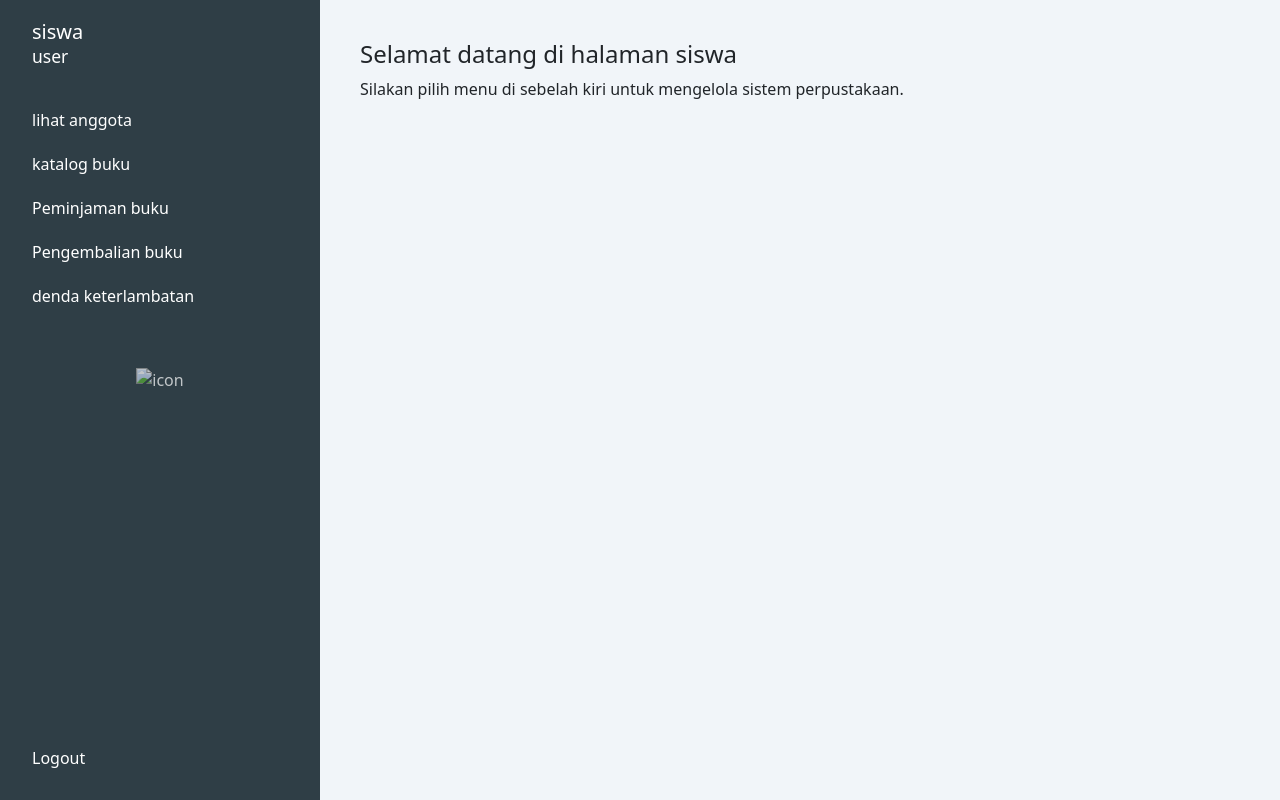
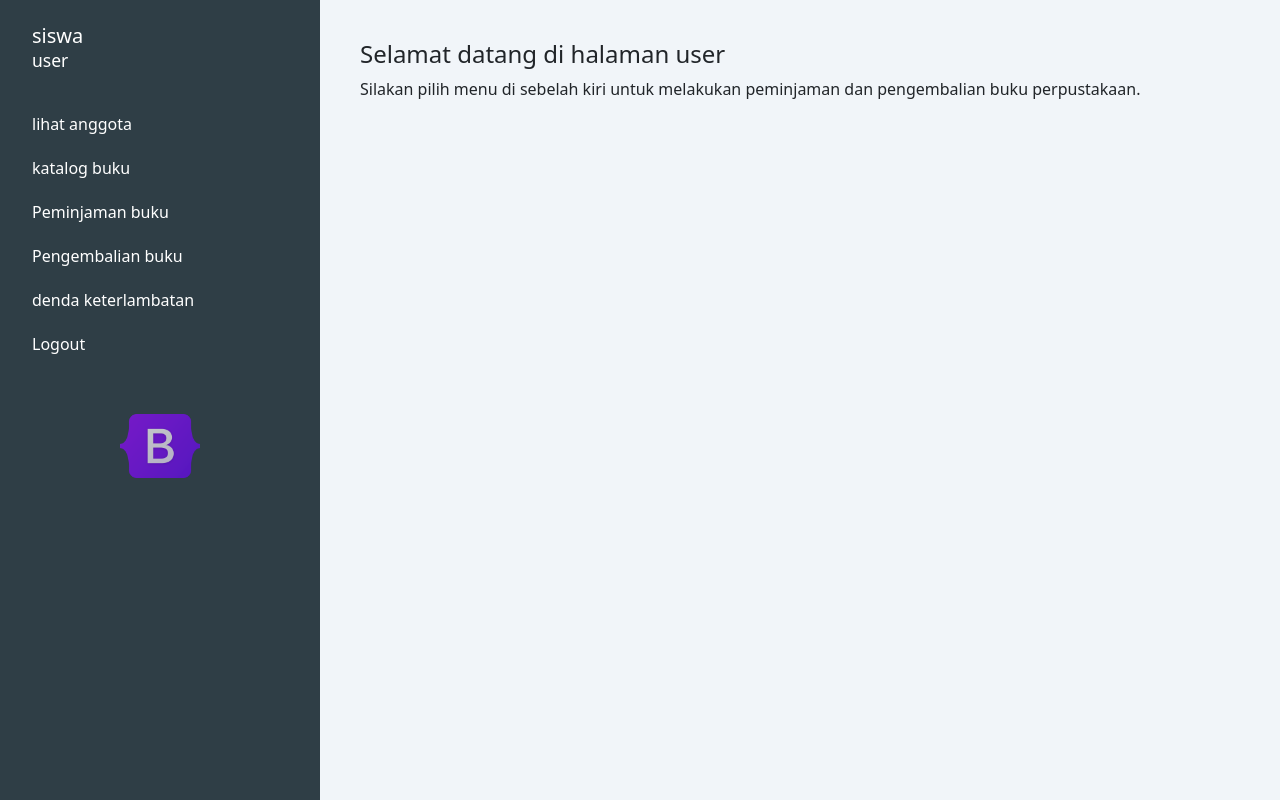
Before and after one commit to ekireski9983/perpustakaan_TA, a PHP site: page /dashboard_user.php in a window 1280 px wide. Run offline with PHP 8.4, Linux system fonts and the light colour scheme; some libraries are stand-ins or nearby versions.

Commit message:
fix dashboard user

```diff
--- a/dashboard_user.php
+++ b/dashboard_user.php
@@ -1,10 +1,10 @@
 <!DOCTYPE html>
 <html lang="en">
 <head>
-  <meta charset="UTF-8">
-  <meta name="viewport" content="width=device-width, initial-scale=1">
-  <title>dashboard siswa</title>
-  <link href="https://cdn.jsdelivr.net/npm/bootstrap@5.3.0/dist/css/bootstrap.min.css" rel="stylesheet">
+  <meta charset="UTF-8" />
+  <meta name="viewport" content="width=device-width, initial-scale=1" />
+  <title>Dashboard siswa</title>
+  <link href="https://cdn.jsdelivr.net/npm/bootstrap@5.3.0/dist/css/bootstrap.min.css" rel="stylesheet" />
   <style>
     body {
       background-color: #f1f5f9;
@@ -12,10 +12,8 @@
     }
 
     .sidebar {
-      min-height: 100vh;
       background-color: #2f3e46;
       color: white;
-      padding-top: 20px;
     }
 
     .sidebar h5 {
@@ -30,7 +28,8 @@
       text-decoration: none;
     }
 
-    .sidebar a:hover, .sidebar a.active {
+    .sidebar a:hover,
+    .sidebar a.active {
       background-color: #00b4d8;
       border-radius: 5px;
     }
@@ -41,12 +40,7 @@
       width: 100%;
     }
 
-    .sidebar .image-box {
-      margin-top: 50px;
-      text-align: center;
-    }
-
-    .sidebar .image-box img {
+    .image-box img {
       width: 80px;
       opacity: 0.7;
     }
@@ -56,10 +50,6 @@
     }
 
     @media (max-width: 768px) {
-      .sidebar {
-        min-height: auto;
-        position: relative;
-      }
       .sidebar .logout {
         position: static;
         margin-top: 30px;
@@ -69,30 +59,40 @@
 </head>
 <body>
   <div class="container-fluid">
-    <div class="row flex-md-nowrap">
-      <!-- Sidebar -->
-      <nav class="col-md-3 col-12 sidebar position-relative">
-        <h5>siswa<br><small>user</small></h5>
-         <a href="">lihat anggota</a>
-         <a href="">katalog buku</a>
-         <a href="">Peminjaman buku</a>
-         <a href="">Pengembalian buku</a>
-         <a href="">denda keterlambatan</a>
-        <a href="logout.php" class="logout">Logout</a>
-        <div class="image-box mt-5">
-          <img src="https://via.placeholder.com/80" alt="icon">
+    <!-- Navbar toggle for mobile -->
+    <div class="row d-md-none bg-dark text-white p-2">
+      <div class="col">
+        <button class="btn btn-outline-light" data-bs-toggle="offcanvas" data-bs-target="#sidebarMenu">
+          ☰ Menu
+        </button>
+        <span class="ms-3">Dashboard siswa</span>
+      </div>
+    </div>
+
+    <div class="row">
+      <!-- Sidebar for md and up -->
+      <nav class="col-md-3 d-none d-md-block sidebar min-vh-100 position-relative">
+        <h5 class="pt-4">siswa<br /><small>user</small></h5>
+        <a href="lihat_anggota.php">lihat anggota</a>
+        <a href="katalog_buku.php">katalog buku</a>
+        <a href="peminjaman_buku.php">Peminjaman buku</a>
+        <a href="pengembalian_buku.php">Pengembalian buku</a>
+        <a href="denda_keterlambatan.php">denda keterlambatan</a>
+        <a href="logout.php">Logout</a>
+        <div class="image-box text-center mt-5">
+          <img src="assets/Bootstrap_logo.png" alt="icon" />
         </div>
       </nav>
 
       <!-- Main Content -->
       <main class="col-md-9 col-12 main-content">
-        <h4>Selamat datang di halaman siswa</h4>
-        <p>Silakan pilih menu di sebelah kiri untuk mengelola sistem perpustakaan.</p>
+        <h4>Selamat datang di halaman user</h4>
+        <p>Silakan pilih menu di sebelah kiri untuk melakukan peminjaman dan pengembalian buku perpustakaan.</p>
       </main>
     </div>
   </div>
 
-  <!-- Bootstrap JS (Opsional jika perlu interaksi) -->
+  <!-- Bootstrap JS -->
   <script src="https://cdn.jsdelivr.net/npm/bootstrap@5.3.0/dist/js/bootstrap.bundle.min.js"></script>
 </body>
 </html>
```
Also changed, not shown: kelola_katalog.php (+53 -9 lines).
